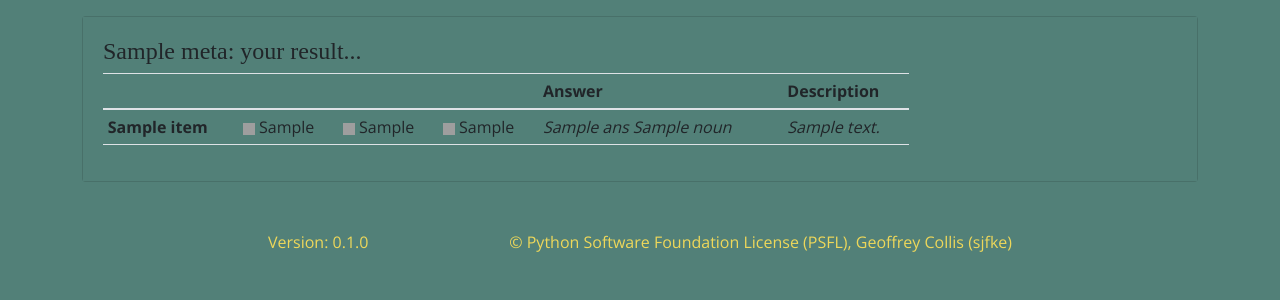
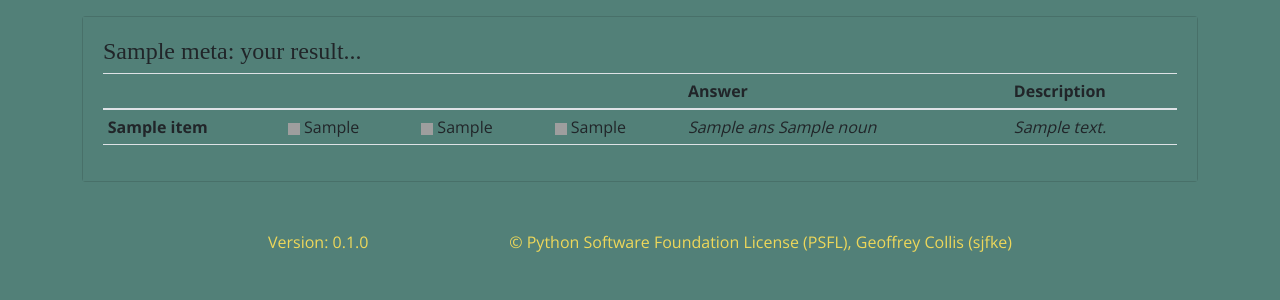
Before and after one commit to sjfke/flask-play, a Flask app: template templates/nouns-result.html in a window 1280 px wide. Shown: the part 58-358 px from the top of the page. Run offline with Flask 2, Linux system fonts and the light colour scheme; the template is opened without the code that fills it: most values are stand-ins (such as "Sample title", 1, 10 or a date in 2020); some libraries are stand-ins or nearby versions; some web fonts are replaced; grey boxes are pictures that could not be loaded.

Commit message:
make result table full width

```diff
--- a/templates/nouns-result.html
+++ b/templates/nouns-result.html
@@ -10,7 +10,7 @@
 <!-- https://icons.getbootstrap.com/ -->
 
 <div class="table-responsive">
-    <table class="w-75 table table-sm table-hover">
+    <table class="table table-sm table-hover">
         <thead>
         <tr>
             <th scope="col"></th>
```
